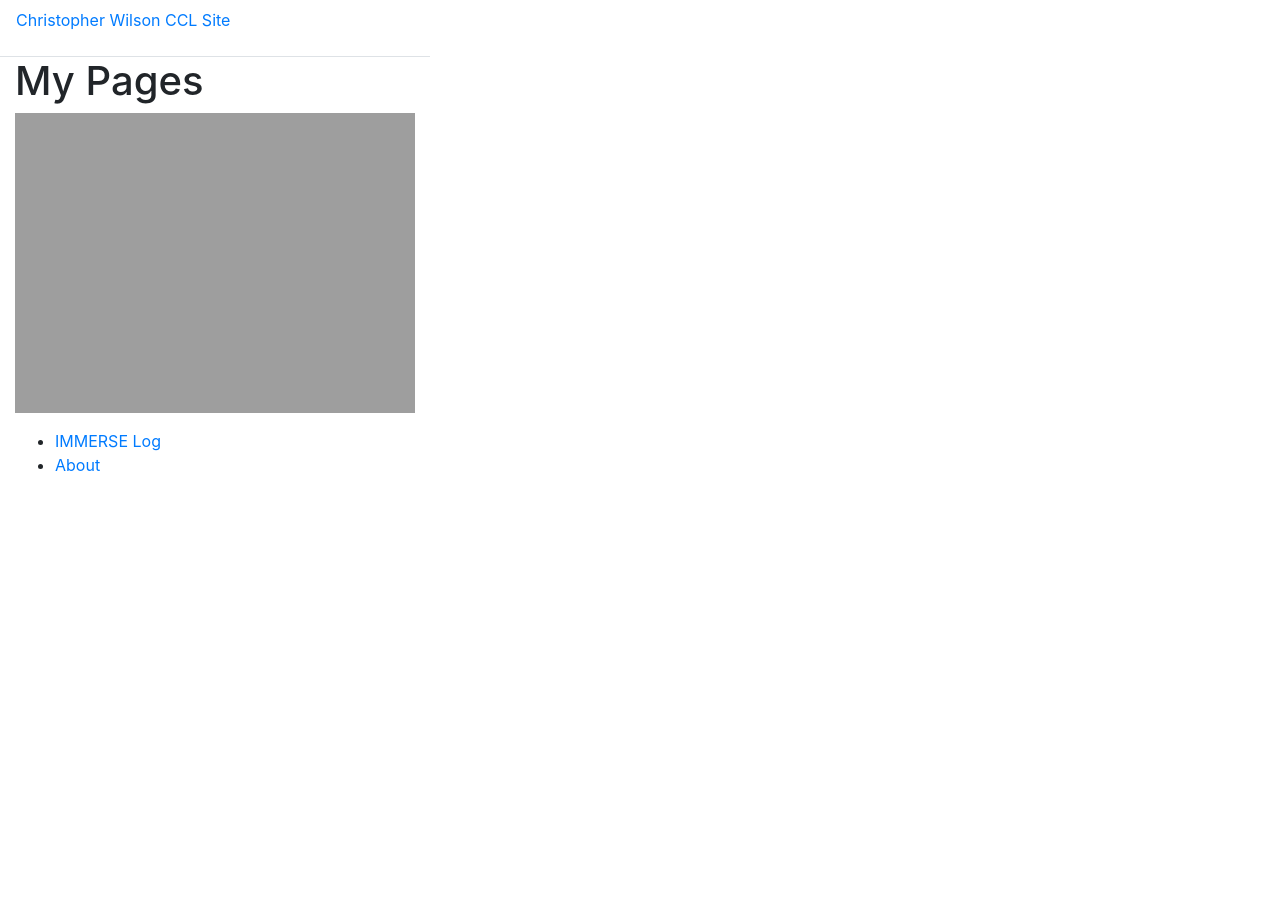
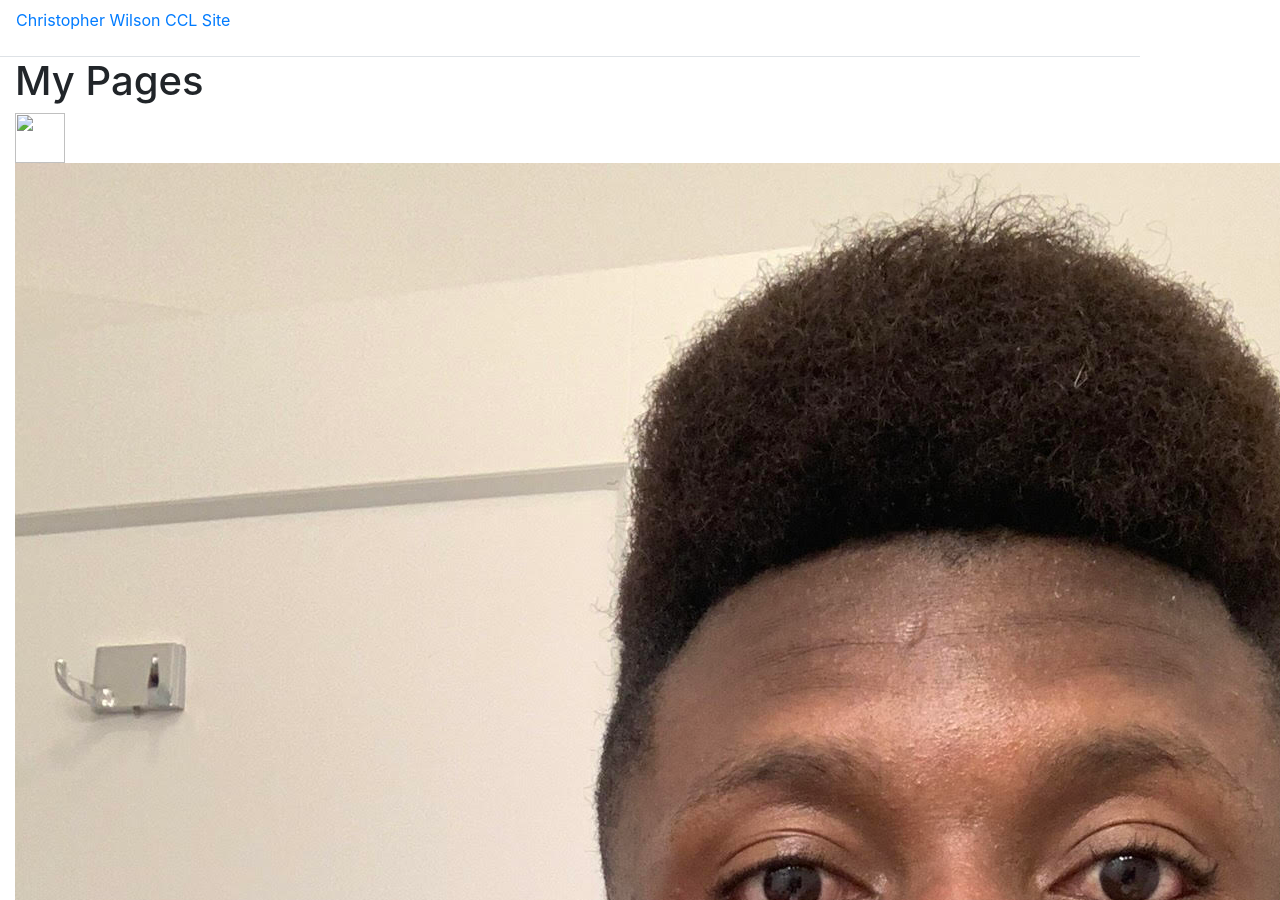
Before and after one commit to chriswils95/chriswils.github.io, a Jekyll site: the page built from index.md, in a window 1280 px wide and 900 px high. Built offline with Jekyll 4.4.1, drawn with Linux system fonts in a browser that asks for light colours.

Commit message:
add files

```diff
--- a/index.md
+++ b/index.md
@@ -2,6 +2,7 @@
 layout: default
 title: My Pages
 ---
-![useful image]({{ site.baseurl }}/pic.jpg{:height="36px" width="36px"})
+<img src="{{ site.baseurl }}" width="50" height="50"/>
+![useful image]({{ site.baseurl }}/pic.jpg)
   * [IMMERSE Log]({{ site.baseurl }}{% link _pages/log.md %})
   * [About]({{ site.baseurl }}{% link _pages/about.md %})
```
